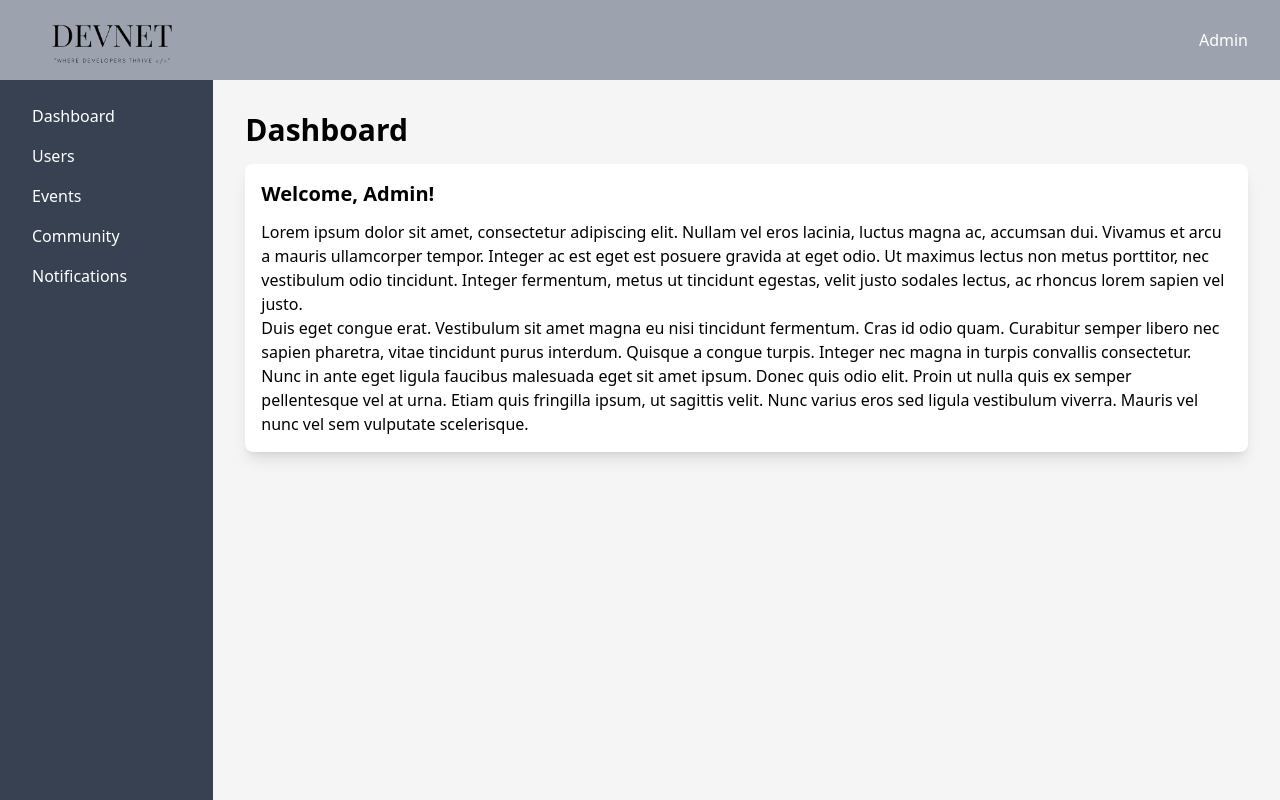
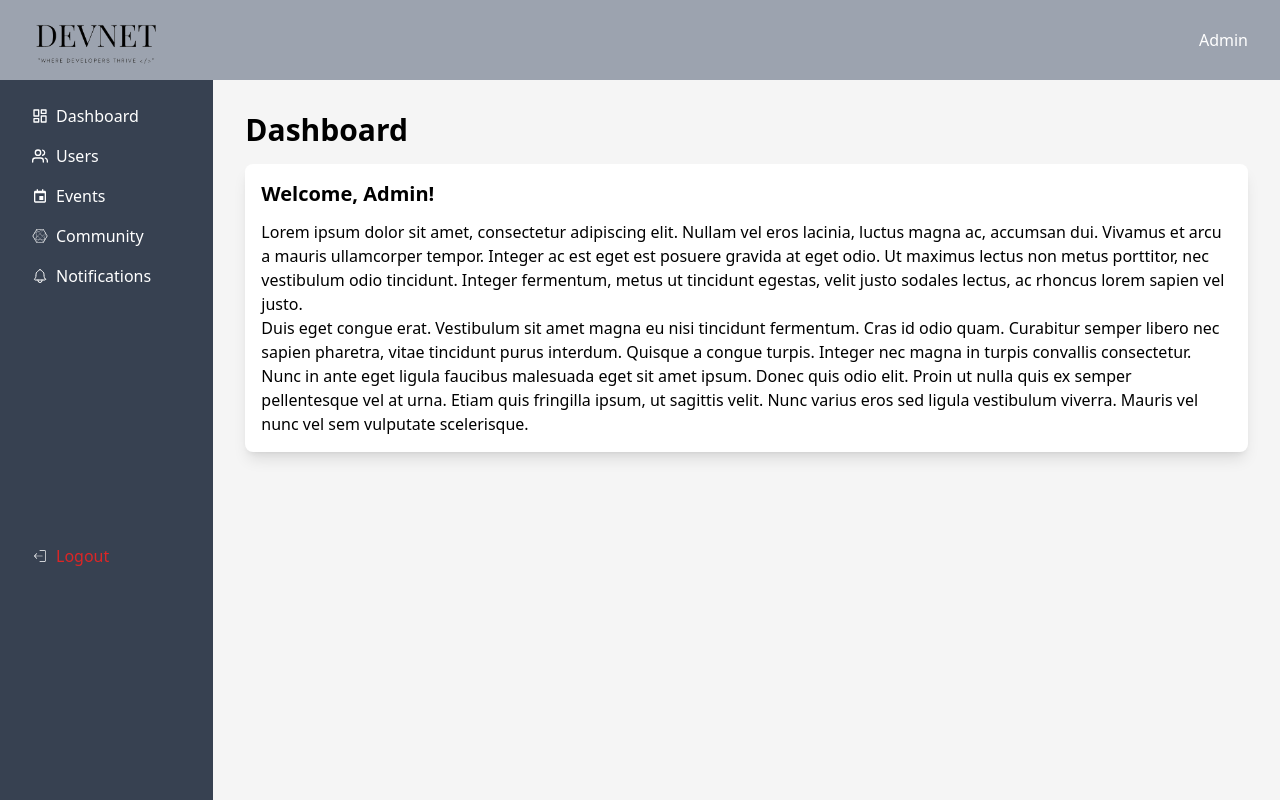
Before and after one commit to Ashik234/DEVNET-FRONTEND, a React (Vite) app: page /admin in a window 1280 px wide. Built offline with nearby package versions, Linux system fonts and the light colour scheme; no server answers.

Commit message:
Designed Community Members Section

```diff
--- a/src/Pages/Admin/AdminLogin.jsx
+++ b/src/Pages/Admin/AdminLogin.jsx
@@ -26,18 +26,20 @@ function AdminLogin() {
   }
 
   return (
-    <div className="bg-white ">
-      <div className="flex justify-center items-center h-screen  ">
-        <div className="bg-white p-8  rounded-md  md:w-3/4 lg:w-2/6 shadow-xl  ">
-          <h1 className="text-4xl text-blue-950 font-bold mb-10 text-center">
+    <div
+      className="min-h-screen flex justify-center items-center"
+      style={{
+        background: `url('https://www.pexels.com/photo/woman-wearing-black-hoodie-jacket-holding-grey-laptop-computer-1181325/')`,
+        backgroundSize: "cover",
+        backgroundPosition: "center"
+      }}
+    >
+      <div className="bg-white p-8 rounded-lg shadow-lg max-w-md w-full">
+        <h1 className="text-4xl font-bold mb-10 text-center">
           Admin Login
         </h1>
-          <h3 className="font-bold text-xl  mb-4">
-
-          </h3>
-
-          <form onClick={handleSubmit}>
-            <div className="mb-">
+        <form onSubmit={handleSubmit}>
+          <div className="mb-4">
             <label className="block text-gray-700 text-md font-bold mb-2">
               Email
             </label>
@@ -45,40 +47,37 @@ function AdminLogin() {
               id="email"
               name="email"
               type="email"
-                className="w-full border border-gray-300 shadow-md px-3 py-2 rounded-md mb-3 "
+              className="w-full border hover:border-gray-700 shadow-md px-3 py-2 rounded-lg focus:outline-none focus:border-blue-800"
               placeholder="Enter your email"
               onChange={(e) =>
                 setValues({ ...values, [e.target.name]: e.target.value })
               }
             />
           </div>
-            <div className="mb-4">
-              <label className="block text-gray-700 text-md font-bold mb-2 ">
+          <div className="mb-6">
+            <label className="block text-gray-700 text-md font-bold mb-2">
               Password
             </label>
             <input
               id="password"
               name="password"
               type="password"
-                className="w-full border border-gray-300 px-3 py-2 rounded-md shadow-md mb-3 "
+              className="w-full border hover:border-gray-700 px-3 py-2 rounded-lg shadow-md focus:outline-none focus:border-blue-800"
               placeholder="Enter your password"
               onChange={(e) =>
                 setValues({ ...values, [e.target.name]: e.target.value })
               }
             />
           </div>
-            <div className="w-full mb-3">
           <div className="w-full">
             <button
               type="submit"
-                  className=" w-full bg-blue-950 hover:bg-blue-800 text-white font-bold py-2 px-4  text-xl mb-1"
+              className="w-full bg-blue-500 hover:bg-blue-700 text-white font-bold py-2 px-4 text-xl mb-1 rounded-lg focus:outline-none"
             >
               LOGIN
             </button>
           </div>
-            </div>
         </form>
-        </div>
       </div>
     </div>
   );
--- a/src/components/Admin/NavBar.jsx
+++ b/src/components/Admin/NavBar.jsx
@@ -4,12 +4,12 @@ import { Link } from 'react-router-dom';
 
 function Navbar() {
   return (
-    <div className='bg-gray-400 h-20 text-white flex justify-between items-center px-4 sm:px-8'>
+    <div className='bg-gray-400 h-20 text-white flex justify-between items-center px-4 sm:px-4'>
       <div>
         <img src={DEVNET} className='w-24 sm:w-32 md:w-40' alt="" />
       </div>
       <Link to="/admin/adminprofile">
-      <div className='flex-grow text-right'>
+      <div className='flex-grow text-right mr-4'>
         <h1>Admin</h1>
       </div>
       </Link>
--- a/src/components/Admin/Notifications.jsx
+++ b/src/components/Admin/Notifications.jsx
@@ -2,8 +2,17 @@ import React from 'react'
 
 function Notifications() {
   return (
-    <div>Notifications</div>
+    <div>
+      <h1 className="text-3xl font-bold mb-4">Notifications</h1>
+      <p className="mb-4">Home | Notifications</p>
+      <div className='flex justify-end mb-4'>
+      <button className='bg-cyan-900 text-white font-semibold text-lg px-6 py-2 rounded-lg'>Create</button>
+      </div>
+      <div className='bg-gray-300 rounded-lg'>
+        <h1 className='py-3 mb-4 ml-4'>Title : </h1>
+        <h1 className='py-3 ml-4'>Description :</h1>
+      </div>
+    </div>
   )
 }
-
 export default Notifications
--- a/src/components/Admin/SideBar.jsx
+++ b/src/components/Admin/SideBar.jsx
@@ -1,36 +1,51 @@
 import React from 'react';
 import { Link } from 'react-router-dom';
+import { LuLayoutDashboard } from "react-icons/lu";
+import { FiUsers } from "react-icons/fi";
+import { IoNotificationsOutline } from "react-icons/io5";
+import { FaConnectdevelop } from "react-icons/fa";
+import { BiCalendarEvent } from "react-icons/bi";
+import { CiLogout } from "react-icons/ci";
 
 function SideBar() {
   return (
     <div className="bg-gray-700 text-white w-full md:w-1/6 py-4">
       <nav>
         <ul>
-          <li className="px-8 py-2">
+          <li className="px-8 py-2 flex items-center">
+            <LuLayoutDashboard className="mr-2" />
             <Link to="/admin" className="block hover:text-blue-400">
               Dashboard
             </Link>
           </li>
-          <li className="px-8 py-2">
+          <li className="px-8 py-2 flex items-center">
+            <FiUsers className="mr-2"/>
             <Link to="/admin/users" className="block hover:text-blue-400">
               Users
             </Link>
           </li>
-          <li className="px-8 py-2">
+          <li className="px-8 py-2 flex items-center">
+            <BiCalendarEvent className='mr-2'/>
             <Link to="/admin/events" className="block hover:text-blue-400">
               Events
             </Link>
           </li>
-          <li className="px-8 py-2">
+          <li className="px-8 py-2 flex items-center">
+            <FaConnectdevelop className='mr-2'/>
             <Link to="/admin/communities" className="block hover:text-blue-400">
               Community
             </Link>
           </li>
-          <li className="px-8 py-2">
+          <li className="px-8 py-2 flex items-center">
+            <IoNotificationsOutline className="mr-2"/>
             <Link to="/admin/notifications" className="block hover:text-blue-400">
               Notifications
             </Link>
           </li>
+          <l1 className="text-red-600  px-8 mt-60 py-2 flex items-center">
+            <CiLogout className="text-white mr-2"/>
+            Logout
+          </l1>
         </ul>
       </nav>
     </div>
--- a/src/components/Communities/CommunityMembers.jsx
+++ b/src/components/Communities/CommunityMembers.jsx
@@ -10,6 +10,7 @@ function CommunityMembers() {
 
   useEffect(() => {
     getSingleCommunity(id).then((res) => {
+      console.log(res.data);
       setCommunity(res.data.singlecommunity);
     });
   }, []);
--- /dev/null
+++ b/src/components/Compiler/Compiler.jsx
@@ -0,0 +1,9 @@
+import React from 'react'
+
+function Compiler() {
+  return (
+    <div>Compiler</div>
+  )
+}
+
+export default Compiler
--- a/src/components/Profile/Profile.jsx
+++ b/src/components/Profile/Profile.jsx
@@ -5,6 +5,7 @@ import PROFILE from "../../assets/profile.jpeg";
 import { useSelector } from 'react-redux/es/hooks/useSelector';
 import ProfileSaved from './ProfileSaved';
 import { Link } from 'react-router-dom';
+import ProfileAsked from './ProfileAsked';
 
 function Profile() {
   const [name, setName] = useState('');
@@ -15,9 +16,13 @@ function Profile() {
 
   const [activeSection, setActiveSection] = useState("about");
 
-  const profiledata = useSelector((state)=>state.user)
+  const profiledata = useSelector((state) => state.user)
 
   const handleSectionChange = (section) => {
+    setActiveSection(section);
+  };
+
+  const handleAskedQuestions = (section) => {
     setActiveSection(section);
   };
 
@@ -38,7 +43,6 @@ function Profile() {
               <h3 className="text-2xl font-semibold">{profiledata.username}</h3>
               <p className="text-gray-600">{profiledata.email}</p>
               <div className="flex mt-2">
-                {/* {github && ( */}
                 <a
                   href={github}
                   target="_blank"
@@ -50,8 +54,6 @@ function Profile() {
                     className="w-6 h-6 text-gray-600 hover:text-gray-800"
                   />
                 </a>
-                {/* )} */}
-                {/* {linkedin && ( */}
                 <a
                   href={linkedin}
                   target="_blank"
@@ -62,7 +64,6 @@ function Profile() {
                     className="w-6 h-6 text-gray-600 hover:text-gray-800"
                   />
                 </a>
-                {/* )} */}
               </div>
             </div>
           </div>
@@ -71,9 +72,7 @@ function Profile() {
           </p>
           <div className="flex justify-end">
             <Link to="/profile/edit">
-            <button
-              className="bg-blue-500 hover:bg-blue-600 text-white rounded px-4 py-2 mr-2"
-            >
+              <button className="bg-blue-500 hover:bg-blue-600 text-white rounded px-4 py-2 mr-2">
                 Edit
               </button>
             </Link>
@@ -82,6 +81,12 @@ function Profile() {
               onClick={() => handleSectionChange("saved")}
             >
               Saved
+            </button>
+            <button
+              className="bg-yellow-500 hover:bg-yellow-600 text-white rounded px-4 py-2 ml-2"
+              onClick={()=>handleAskedQuestions("asked")}
+            >
+              Asked
             </button>
           </div>
         </div>
@@ -97,7 +102,8 @@ function Profile() {
             />
           </div>
         )}
-        {activeSection ==="saved" && <ProfileSaved id={profiledata.id}/>}
+        {activeSection === "saved" && <ProfileSaved id={profiledata.id} />}
+        {activeSection === "asked" && <ProfileAsked />}
       </div>
     </div>
   );
--- /dev/null
+++ b/src/components/Profile/ProfileAsked.jsx
@@ -0,0 +1,9 @@
+import React from 'react'
+
+function ProfileAsked() {
+  return (
+    <div>ProfileAsked</div>
+  )
+}
+
+export default ProfileAsked
```
Lines whose indentation alone changed are shown as unchanged.
